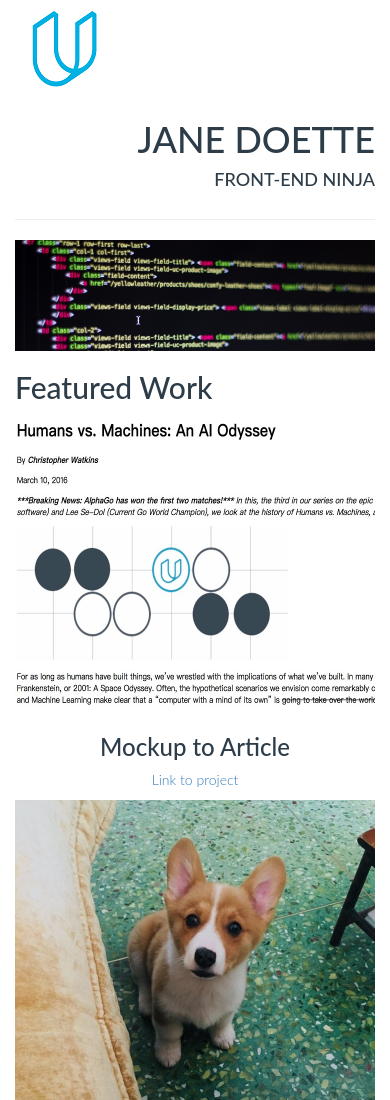
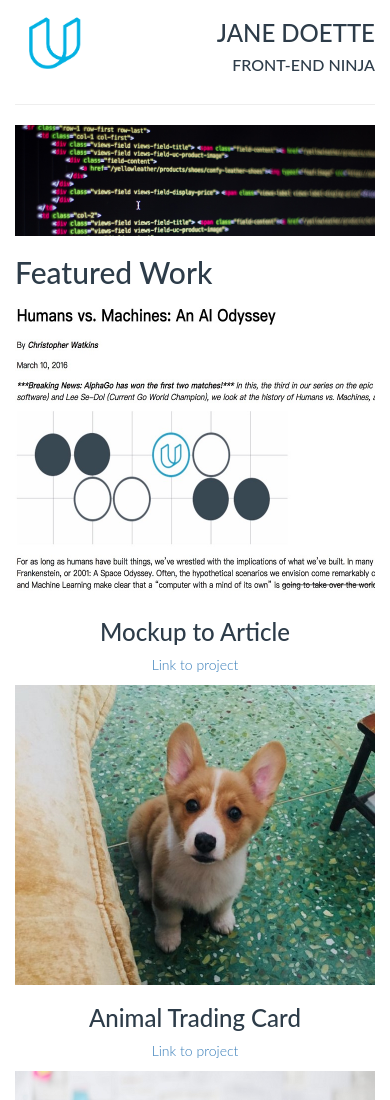
Before and after one commit to Dimple-Mun/udacity-my-portfolio, a plain HTML site: page index.html in a window 390 px wide. Shown: the top 1100 px of the page. Drawn offline with Linux system fonts and the light colour scheme; files that its build step writes are made by us from their sources; a web font is replaced by a local one.

Commit message:
feature: Improve current responsive design

```diff
--- a/css/style.css
+++ b/css/style.css
@@ -1,6 +1,3 @@
-/* {
-    border: 1px solid red !important;
-}*/
 * {
     -webkit-box-sizing: border-box;
     -moz-box-sizing: border-box;
@@ -10,3 +7,31 @@
     font-weight:300;
     color:#2d3c49;
 }
+
+img, embed, object, video{
+    max-width: 100%;
+}
+
+.logo {
+    max-width: 125px;
+    max-height: 125px;
+    padding-top: 10px;
+}
+
+nav a, button {
+    min-width: 48px;
+    min-height: 48px;
+}
+
+@media (max-width: 768px) {
+    .logo {
+        max-width: 80px;
+        max-height: 80px;
+    }
+    .name {
+        font-size: 24px;
+    }
+    .title {
+        font-size: 16px;
+    }
+  }
--- a/index.html
+++ b/index.html
@@ -11,20 +11,20 @@
     <link rel="stylesheet" href="css/style.css">
     <link href="https://fonts.font.im/css?family=Lato:100,300" rel="stylesheet">
 
-    <script type="text/javascript" src="js/jquery-3.4.1.min.js"></script>
-    <script type="text/javascript" src="js/bootstrap.min.js"></script>
+    <script src="js/jquery-3.4.1.min.js"></script>
+    <script src="js/bootstrap.min.js"></script>
 
-    <title>My Portofolio</title>
+    <title>My Portfolio</title>
   </head>
   <body>
     <div class="container">
       <div class="row">
-        <div class="col-md-4">
-          <img src="images/udacity-logo-mini.png" alt="logo" class="img-responsive">
+        <div class="col-md-2 col-xs-4">
+          <img src="images/udacity-logo.png" alt="logo" class="img-responsive logo">
         </div>
-        <div class="col-md-8 text-right text-uppercase">
-          <h1>Jane Doette</h1>
-          <h4>Front-end Ninja</h4>
+        <div class="col-md-10 col-xs-8 text-right text-uppercase">
+          <h1 class="name">Jane Doette</h1>
+          <h4 class="title">Front-end Ninja</h4>
         </div>
       </div>
       <div class="row">
```
Also changed, not shown: images/udacity-logo-mini.png (deleted), images/udacity-logo.png (added).
